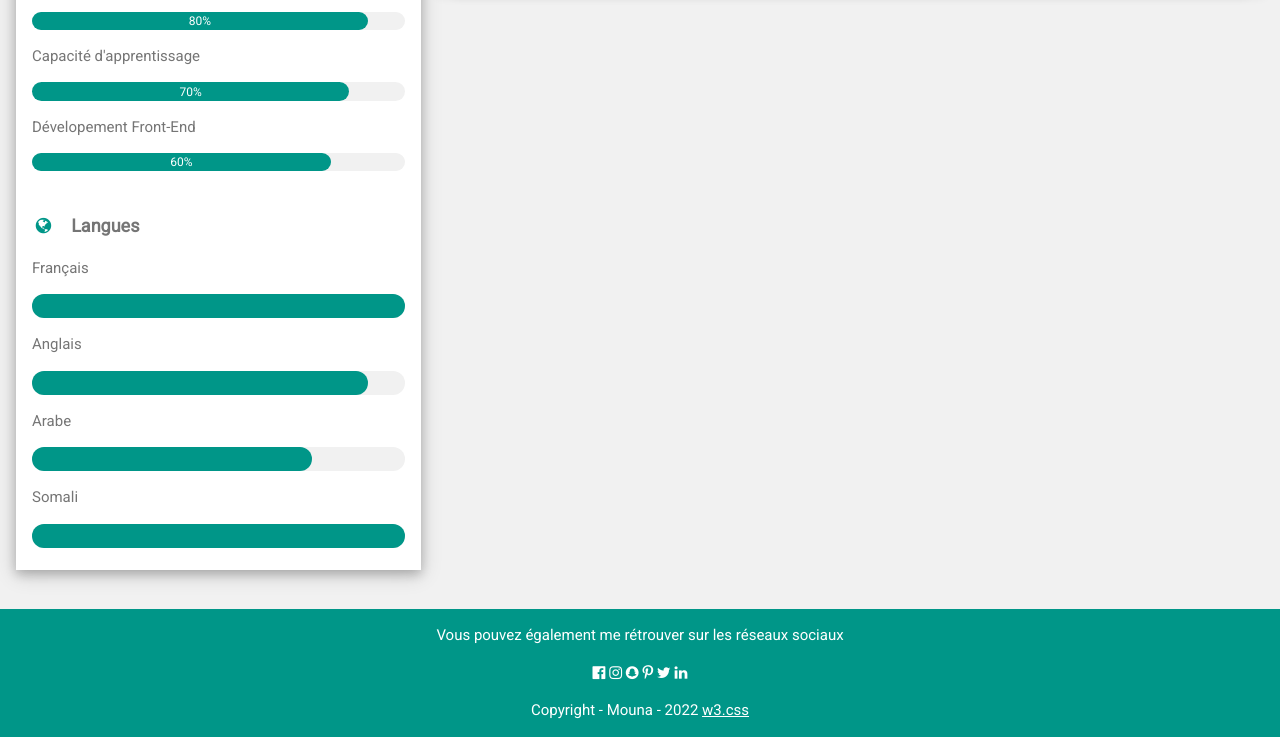
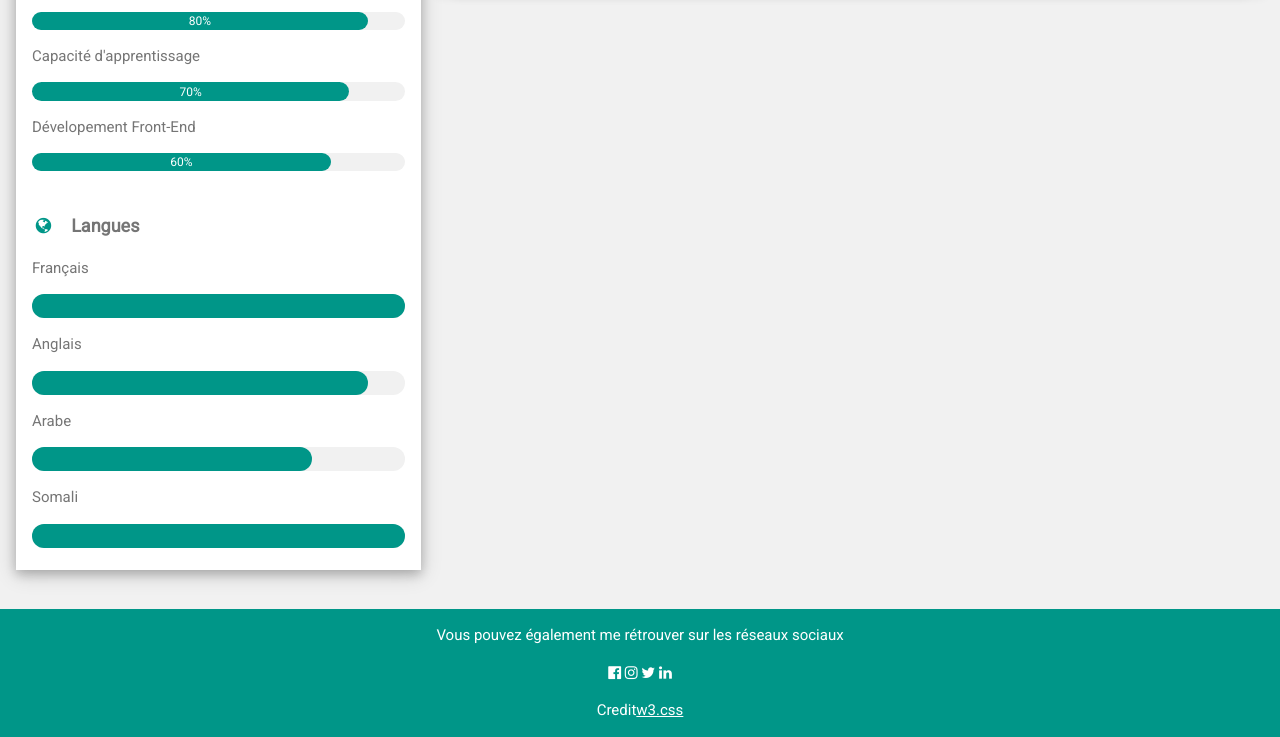
Before and after one commit to Rantouka/mouna-mahamoud, a website: page index.html in a window 1280 px wide. Shown: the part 858-1595 px from the top of the page. Drawn offline with nearby package versions, Linux system fonts and the light colour scheme.

Commit message:
liens réseaux sociaux

```diff
--- a/index.html
+++ b/index.html
@@ -152,11 +152,13 @@
   <p>Vous pouvez également me rétrouver sur les réseaux sociaux</p>
   <a href="https://facebook.com/mouna.mahamoud.14" target="_blank"> <i class="fa fa-facebook-official w3-hover-opacity"></i></a>
  <a href="https://www.instagram.com/Rantouka" target="_blank"><i class="fa fa-instagram w3-hover-opacity"></i></a>
+ <!--
   <i class="fa fa-snapchat w3-hover-opacity"></i>
   <i class="fa fa-pinterest-p w3-hover-opacity"></i>
-  <i class="fa fa-twitter w3-hover-opacity"></i>
-  <i class="fa fa-linkedin w3-hover-opacity"></i>
-  <p>Copyright - Mouna - 2022 <a href="https://www.w3schools.com/w3css/default.asp" target="_blank">w3.css</a></p>
+  -->
+  <a href="https://twitter.com/MounaMoud1" target="_blank"><i class="fa fa-twitter w3-hover-opacity"></i></a>
+ <a href="https://www.linkedin.com/in/mouna-mahamoud-39769b229" target="_blank"><i class="fa fa-linkedin w3-hover-opacity"></i></a>
+  <p>Credit<a href="https://www.w3schools.com/w3css/default.asp" target="_blank">w3.css</a></p>
 </footer>
 
 </body>
```
